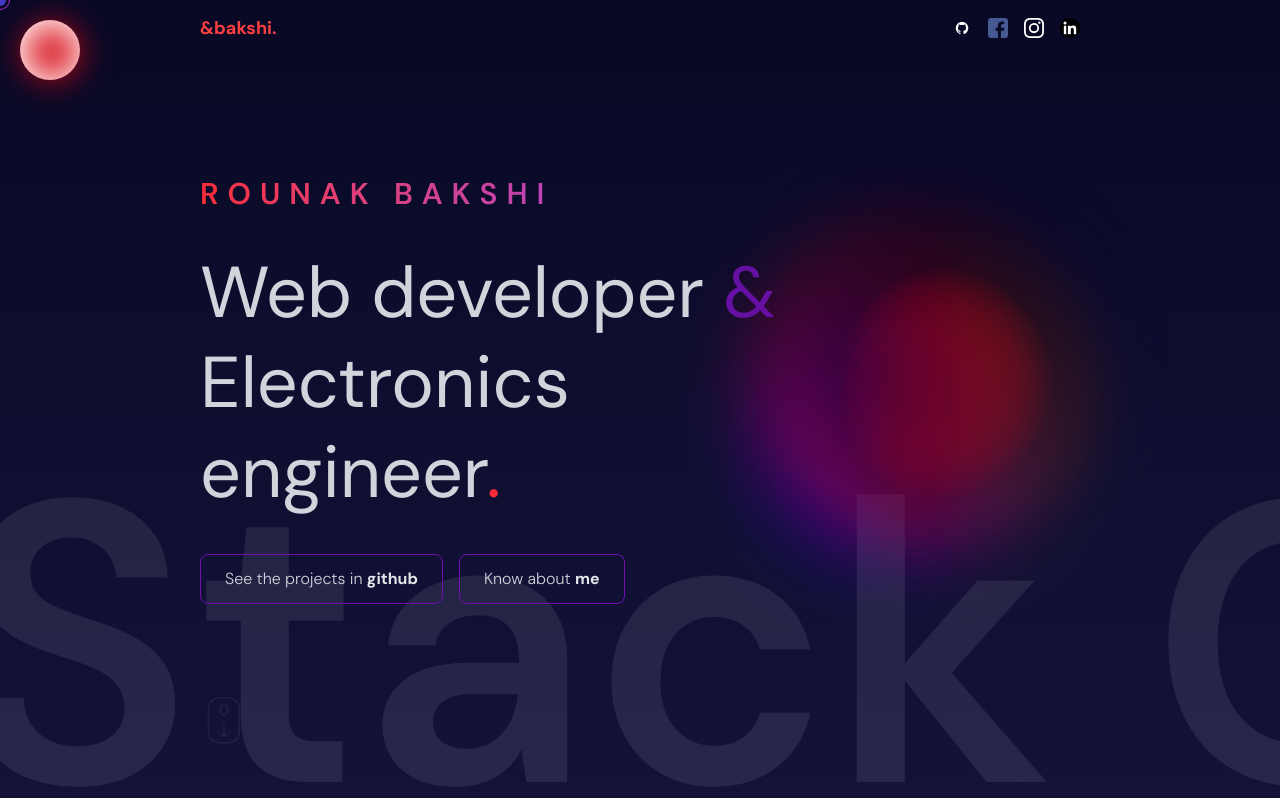
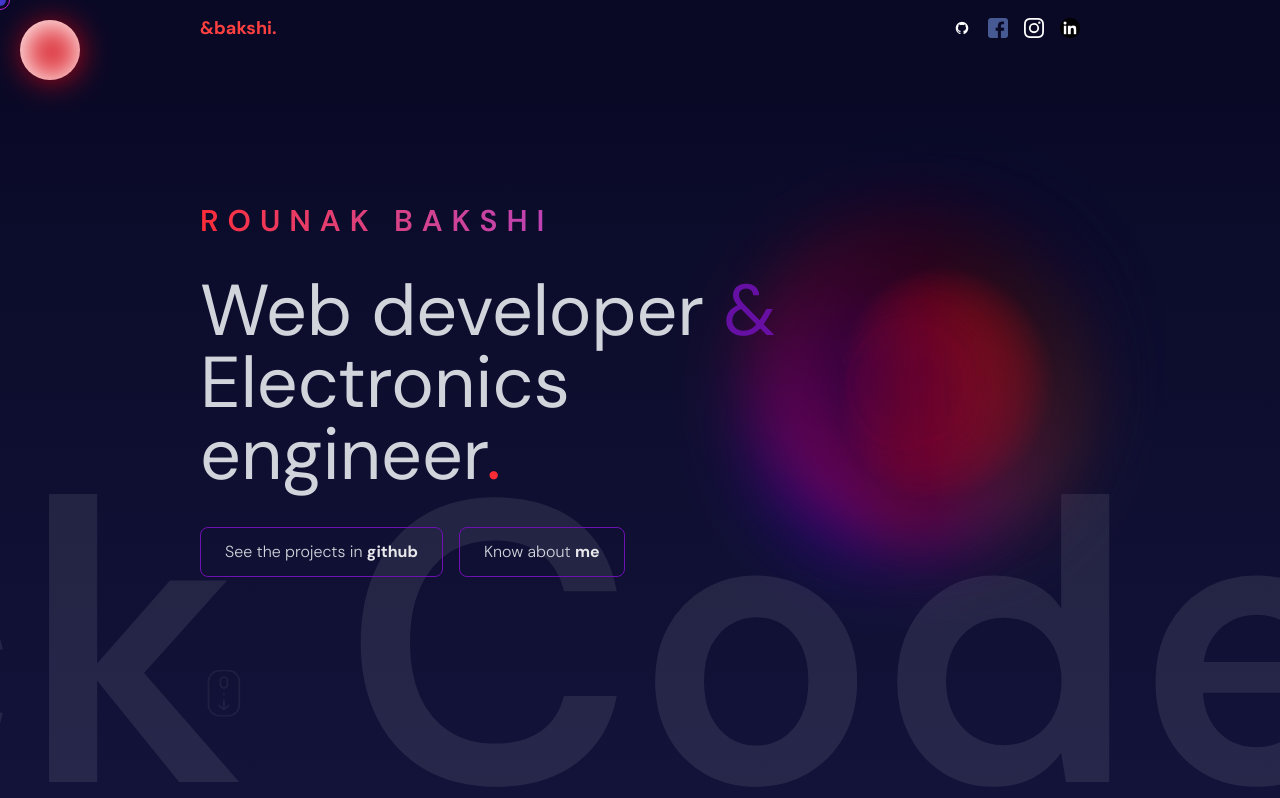
Before and after one commit to rou-nak-cloud/Portfolio.dev.co, a React (Vite) app: page / in a window 1280 px wide. Shown: the top 798 px of the page. Built offline with nearby package versions, Linux system fonts and the light colour scheme.

Commit message:
hero tweaks

```diff
--- a/src/components/Hero.jsx
+++ b/src/components/Hero.jsx
@@ -53,7 +53,7 @@ const Hero = () => {
         ROUNAK BAKSHI
       </motion.h2>
 
-      <motion.h1 variants={textVariants} className='text-3xl sm:text-5xl md:text-7xl leading-tight'>
+      <motion.h1 variants={textVariants} className='text-3xl sm:text-5xl md:text-7xl leading-none'>
         Web developer <span className='text-purple-800/90 cursor-grab'>&</span> Electronics engineer
         <span variants={textVariants} className='text-red-500'>.</span>
       </motion.h1>
@@ -79,7 +79,7 @@ const Hero = () => {
 
   <motion.div
     variants={bigTextVariants} initial="initial" animate="animate"
-    className='slidingText absolute w-full md:w-1/2 font-semibold text-[15vh] sm:text-[25vh] md:text-[35vh] lg:text-[50vh] bottom-[-7px] md:bottom-[-90px] whitespace-nowrap opacity-10 select-none text-center md:text-left'>
+    className='slidingText absolute w-full md:w-full font-semibold text-[15vh] sm:text-[25vh] md:text-[35vh] lg:text-[50vh] bottom-[-7px] md:bottom-[-90px] whitespace-nowrap opacity-10 select-none text-center md:text-left'>
     Full Stack Coder <span className=''>&</span> Calisthenic Athlete
   </motion.div>
 
```
